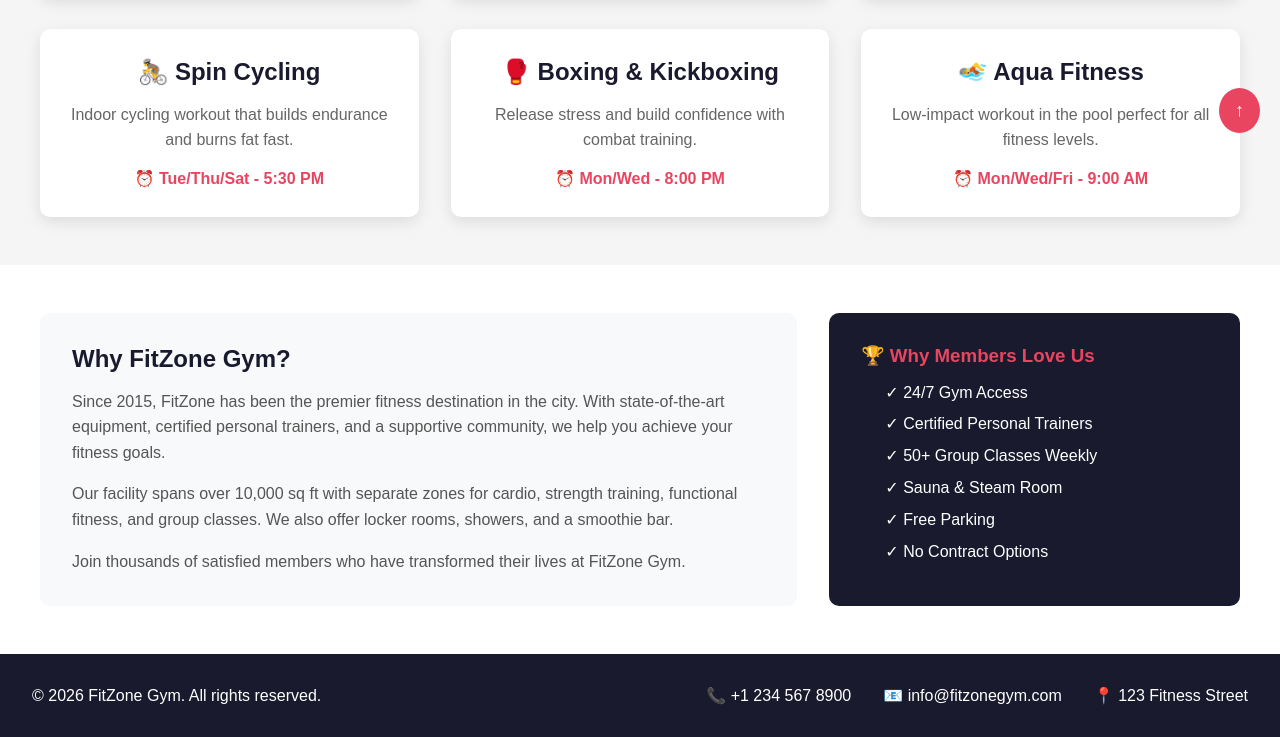
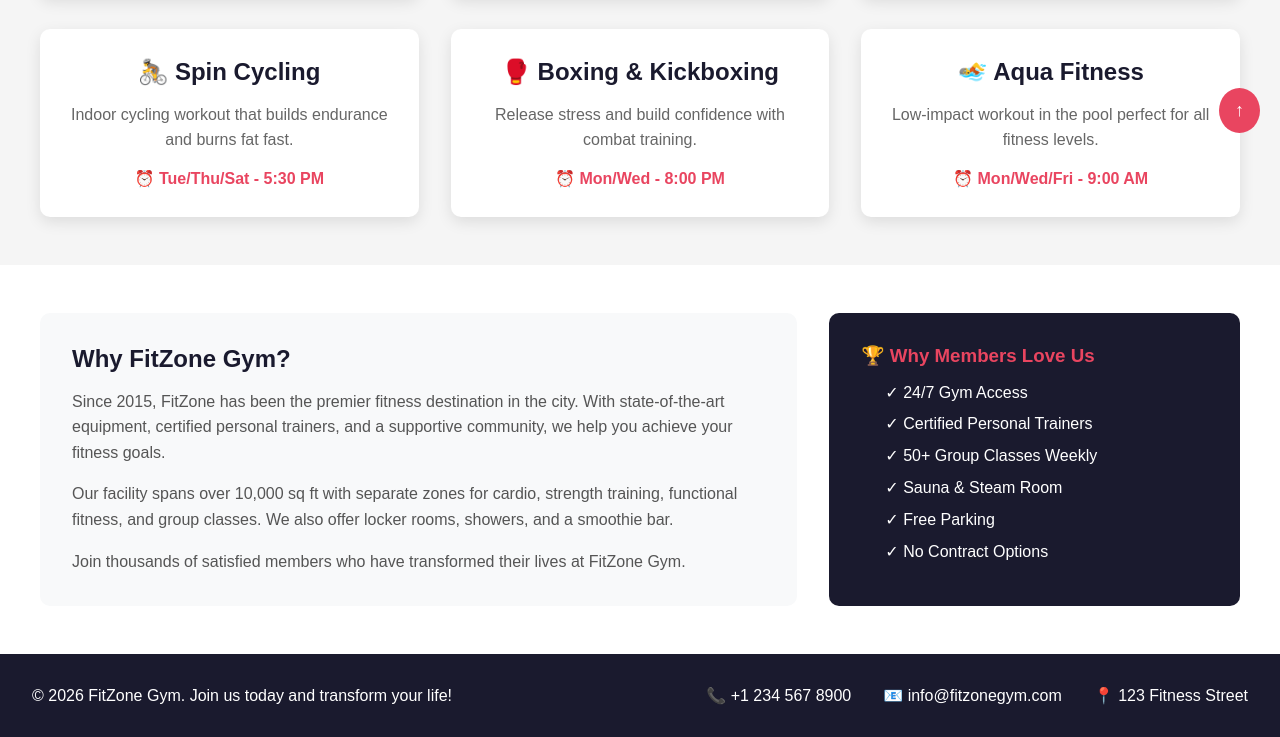
Before and after one commit to ayeshaafzal13/git-practice, a plain HTML site: page index.html in a window 1280 px wide. Shown: the part 647-1384 px from the top of the page. Drawn offline with Linux system fonts and the light colour scheme.

Commit message:
Changed footer text to Join us today

```diff
--- a/index.html
+++ b/index.html
@@ -377,7 +377,7 @@
 
         <!-- FOOTER - Flexbox Example 3 -->
         <footer class="footer">
-            <p>© 2026 FitZone Gym. All rights reserved.</p>
+            <p>© 2026 FitZone Gym. Join us today and transform your life!</p>
             <div class="footer-links">
                 <span>📞 +1 234 567 8900</span>
                 <span>📧 info@fitzonegym.com</span>
```
